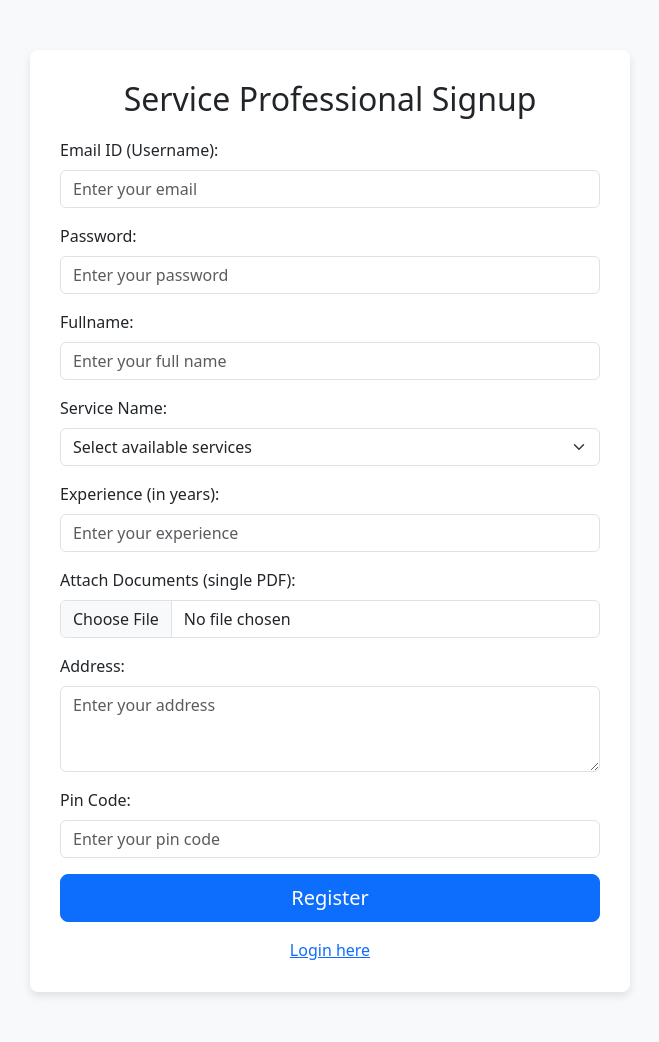
After one commit to TanyaJha07/household_service, a Flask app: page /signup_professional in a window 1280 px wide. The commit adds this page. Shown: the whole page, without its empty margins (310-969 px from the left). Run offline with Flask 3, Linux system fonts and the light colour scheme.

Commit message:
signup page

```diff
--- a/app.py
+++ b/app.py
@@ -9,6 +9,14 @@ app = Flask(__name__)
 def home():
     return render_template("index.html")
 
+@app.route("/signup")
+def signup():
+    return render_template("signup.html")
+
+@app.route("/signup_professional")
+def signup_professional():
+
+    return render_template("signup_professional.html")
 # Run the app
 if __name__ == "__main__":
     app.run(debug=True)
--- a/templates/index.html
+++ b/templates/index.html
@@ -76,8 +76,12 @@
   <section class="bg-success text-white text-center py-5">
     <div class="container">
       <h2 class="mb-4">Ready to simplify your life?</h2>
-      <a href="#signup" class="btn btn-light btn-lg">Sign Up Now</a>
+      <a href="/signup" class="btn btn-light btn-lg">Customers signup</a>
     </div>
+    <div class="container">
+        <h2 class="mb-4">Ready to simplify your life?</h2>
+        <a href="/signup_professional" class="btn btn-light btn-lg">Professionals signup</a>
+      </div>
   </section>
 
   <!-- Bootstrap JS Bundle -->
--- /dev/null
+++ b/templates/signup_professional.html
@@ -0,0 +1,106 @@
+<!DOCTYPE html>
+<html lang="en">
+<head>
+  <meta charset="UTF-8">
+  <meta name="viewport" content="width=device-width, initial-scale=1.0">
+  <title>Service Professional Signup</title>
+  <!-- Bootstrap CSS -->
+  <link href="https://cdn.jsdelivr.net/npm/bootstrap@5.3.2/dist/css/bootstrap.min.css" rel="stylesheet">
+  <style>
+    body {
+      background-color: #f8f9fa;
+    }
+    .signup-container {
+      max-width: 600px;
+      margin: 50px auto;
+      background: white;
+      padding: 30px;
+      border-radius: 8px;
+      box-shadow: 0 4px 8px rgba(0, 0, 0, 0.1);
+    }
+    .form-header {
+      text-align: center;
+      margin-bottom: 20px;
+    }
+    .file-upload-label {
+      display: block;
+      padding: 10px;
+      background-color: #f8d7da;
+      color: #721c24;
+      border: 1px solid #f5c6cb;
+      border-radius: 5px;
+      cursor: pointer;
+      text-align: center;
+    }
+    .file-upload-label:hover {
+      background-color: #f5c6cb;
+    }
+  </style>
+</head>
+<body>
+  <div class="container">
+    <div class="signup-container">
+      <div class="form-header">
+        <h2>Service Professional Signup</h2>
+      </div>
+      <form>
+        <!-- Email -->
+        <div class="mb-3">
+          <label for="email" class="form-label">Email ID (Username):</label>
+          <input type="email" class="form-control" id="email" placeholder="Enter your email" required>
+        </div>
+        <!-- Password -->
+        <div class="mb-3">
+          <label for="password" class="form-label">Password:</label>
+          <input type="password" class="form-control" id="password" placeholder="Enter your password" required>
+        </div>
+        <!-- Full Name -->
+        <div class="mb-3">
+          <label for="fullname" class="form-label">Fullname:</label>
+          <input type="text" class="form-control" id="fullname" placeholder="Enter your full name" required>
+        </div>
+        <!-- Service Name -->
+        <div class="mb-3">
+          <label for="service" class="form-label">Service Name:</label>
+          <select class="form-select" id="service" required>
+            <option value="" disabled selected>Select available services</option>
+            <option value="plumbing">Plumbing</option>
+            <option value="electrician">Electrician</option>
+            <option value="carpentry">Carpentry</option>
+          </select>
+        </div>
+        <!-- Experience -->
+        <div class="mb-3">
+          <label for="experience" class="form-label">Experience (in years):</label>
+          <input type="number" class="form-control" id="experience" placeholder="Enter your experience" required>
+        </div>
+        <!-- Attach Documents -->
+        <div class="mb-3">
+          <label for="documents" class="form-label">Attach Documents (single PDF):</label>
+          <input type="file" class="form-control" id="documents" accept=".pdf" required>
+        </div>
+        <!-- Address -->
+        <div class="mb-3">
+          <label for="address" class="form-label">Address:</label>
+          <textarea class="form-control" id="address" rows="3" placeholder="Enter your address" required></textarea>
+        </div>
+        <!-- Pin Code -->
+        <div class="mb-3">
+          <label for="pincode" class="form-label">Pin Code:</label>
+          <input type="text" class="form-control" id="pincode" placeholder="Enter your pin code" required>
+        </div>
+        <!-- Submit Button -->
+        <div class="d-grid">
+          <button type="submit" class="btn btn-primary btn-lg">Register</button>
+        </div>
+        <div class="text-center mt-3">
+          <a href="login.html">Login here</a>
+        </div>
+      </form>
+    </div>
+  </div>
+
+  <!-- Bootstrap JS Bundle -->
+  <script src="https://cdn.jsdelivr.net/npm/bootstrap@5.3.2/dist/js/bootstrap.bundle.min.js"></script>
+</body>
+</html>
```
Also changed, not shown: templates/signup.html (added, +74 -0 lines).
